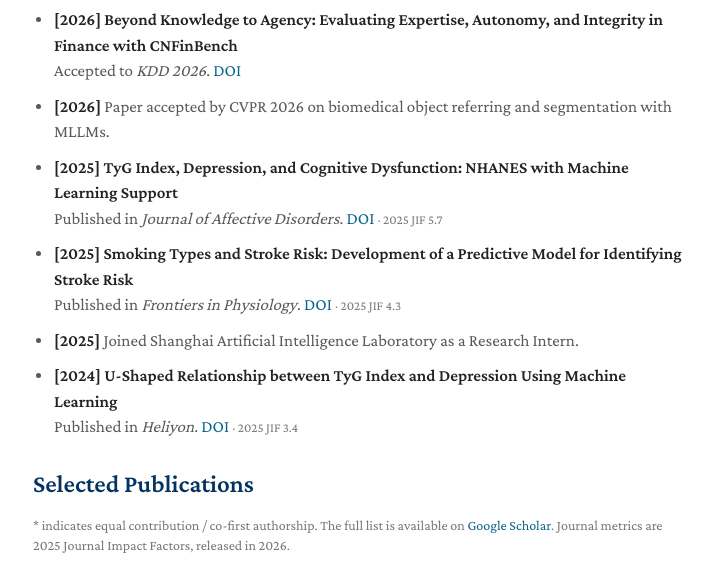
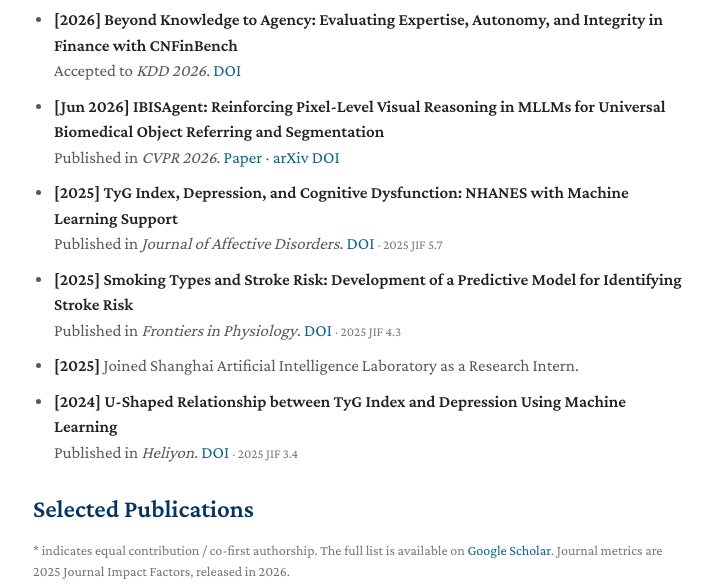
Before and after one commit to Chloe-superding/chloe-superding.github.io, a plain HTML site: page index.html in a window 1280 px wide. Shown: the part 1408-1993 px from the top of the page, without its empty margins (437-1150 px from the left). Drawn offline with nearby package versions, Linux system fonts and the light colour scheme.

Commit message:
Link CVPR 2026 IBISAgent paper and arXiv DOI

```diff
--- a/index.html
+++ b/index.html
@@ -109,7 +109,7 @@
           <li><strong class="news-date">[2026]</strong> <strong class="news-paper-title">Advancing Medical AI through Benchmarking and Competition for Specialty Triage</strong><br>Published in <em>npj Digital Medicine</em>. <a href="https://doi.org/10.1038/s41746-026-02433-8" target="_blank" rel="noopener noreferrer">DOI </a> <span class="metric-badge">2025 JIF 18.0</span></li>
           <li><strong class="news-date">[2026]</strong> SafeMed-R1 released with open code for clinician-audited safety and ethics alignment in medical LLMs.</li>
           <li><strong class="news-date">[2026]</strong> <strong class="news-paper-title">Beyond Knowledge to Agency: Evaluating Expertise, Autonomy, and Integrity in Finance with CNFinBench</strong><br>Accepted to <em>KDD 2026</em>. <a href="https://dl.acm.org/doi/abs/10.1145/3770855.3817482" target="_blank" rel="noopener noreferrer">DOI </a></li>
-          <li><strong class="news-date">[2026]</strong> Paper accepted by CVPR 2026 on biomedical object referring and segmentation with MLLMs.</li>
+          <li><strong class="news-date">[Jun 2026]</strong> <strong class="news-paper-title">IBISAgent: Reinforcing Pixel-Level Visual Reasoning in MLLMs for Universal Biomedical Object Referring and Segmentation</strong><br>Published in <em>CVPR 2026</em>. <a href="https://openaccess.thecvf.com/content/CVPR2026/html/Jiang_IBISAgent_Reinforcing_Pixel-Level_Visual_Reasoning_in_MLLMs_for_Universal_Biomedical_CVPR_2026_paper.html" target="_blank" rel="noopener noreferrer">Paper</a> · <a href="https://doi.org/10.48550/arXiv.2601.03054" target="_blank" rel="noopener noreferrer">arXiv DOI</a></li>
           <li><strong class="news-date">[2025]</strong> <strong class="news-paper-title">TyG Index, Depression, and Cognitive Dysfunction: NHANES with Machine Learning Support</strong><br>Published in <em>Journal of Affective Disorders</em>. <a href="https://doi.org/10.1016/j.jad.2025.01.051" target="_blank" rel="noopener noreferrer">DOI </a> <span class="metric-badge">2025 JIF 5.7</span></li>
           <li><strong class="news-date">[2025]</strong> <strong class="news-paper-title">Smoking Types and Stroke Risk: Development of a Predictive Model for Identifying Stroke Risk</strong><br>Published in <em>Frontiers in Physiology</em>. <a href="https://doi.org/10.3389/fphys.2025.1528910" target="_blank" rel="noopener noreferrer">DOI </a> <span class="metric-badge">2025 JIF 4.3</span></li>
           <li><strong class="news-date">[2025]</strong> Joined Shanghai Artificial Intelligence Laboratory as a Research Intern.</li>
```
